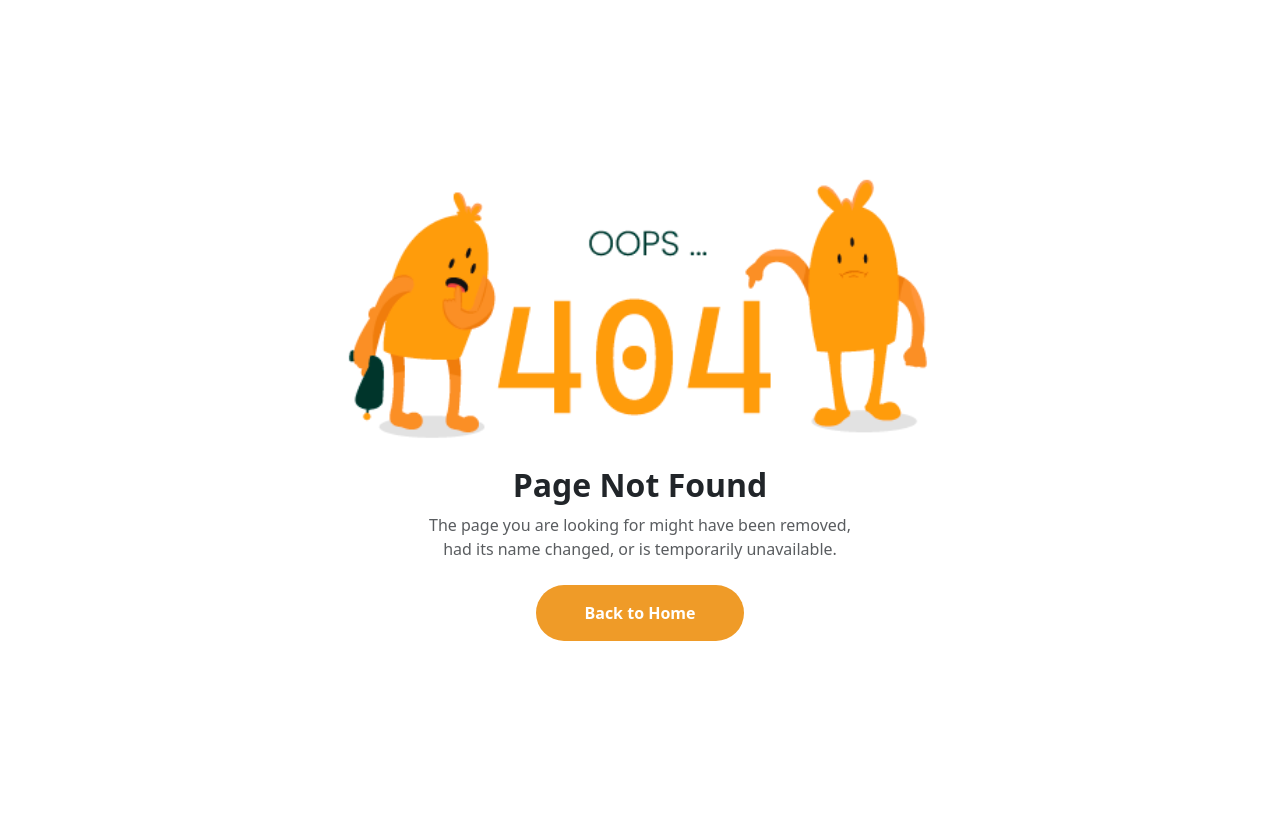
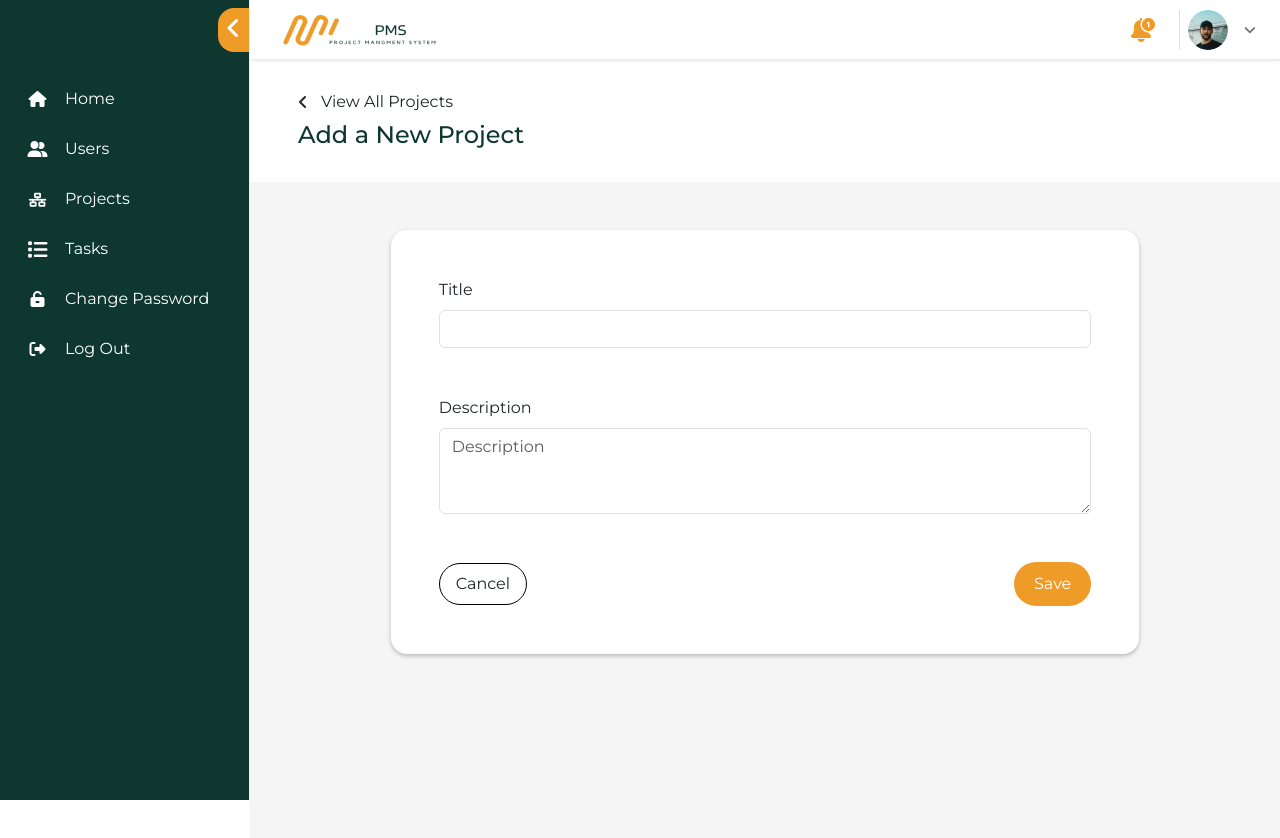
Before and after one commit to shima2468/PMS-Project, a React (Vite) app: page /dashboard/projects/new-project in a window 1280 px wide. Before the commit this address had no page. Shown: the top 838 px of the page. Before the commit the page ends 800 px from the top, so only its background shows below. Built offline with nearby package versions, Linux system fonts and the light colour scheme; sample sign-in values are in the browser's storage.

Commit message:
HS-Add-update-Project

```diff
--- a/index.html
+++ b/index.html
@@ -2,14 +2,21 @@
 <html lang="en">
   <head>
     <meta charset="UTF-8" />
+
     <link rel="icon" type="image/svg+xml" href="/vite.svg" />
     <link
             rel="stylesheet"
            href="https://cdn.jsdelivr.net/npm/bootstrap-icons@1.11.3/font/bootstrap-icons.css"
   />
 
+
+    <link rel="icon" type="image/svg+xml" href="./src/assets/images/PMS 3.png" />
+
     <meta name="viewport" content="width=device-width, initial-scale=1.0" />
-    <title>Vite + React + TS</title>
+    <title>PMS</title>
+    <link rel="preconnect" href="https://fonts.googleapis.com">
+<link rel="preconnect" href="https://fonts.gstatic.com" crossorigin>
+<link href="https://fonts.googleapis.com/css2?family=Montserrat:ital,wght@0,100..900;1,100..900&display=swap" rel="stylesheet">
   </head>
   <body>
     <div id="root"></div>
--- a/package.json
+++ b/package.json
@@ -26,6 +26,7 @@
   "devDependencies": {
     "@eslint/js": "^9.25.0",
     "@types/react": "^19.1.2",
+    "@types/react-bootstrap": "^1.0.1",
     "@types/react-dom": "^19.1.2",
     "@vitejs/plugin-react": "^4.4.1",
     "eslint": "^9.25.0",
--- a/src/App.tsx
+++ b/src/App.tsx
@@ -51,7 +51,8 @@ function App() {
       children: [
         { index: true, element: <Dashboard /> },
         { path: "projects", element: <ProjectsList /> },
-        { path: "projectData", element: <ProjectsData /> },
+        { path: "projects/new-project", element: <ProjectsData /> },
+        { path: "projects/:projectId", element: <ProjectsData /> },
         { path: "tasks", element: <TasksList /> },
         { path: "tasksData", element: <TasksData /> },
         { path: "users", element: <UsersList /> },
--- a/src/Modules/Projects/Components/ProjectsData/ProjectsData.tsx
+++ b/src/Modules/Projects/Components/ProjectsData/ProjectsData.tsx
@@ -1,11 +1,132 @@
-import React from 'react';
-
+import { useNavigate, useParams } from "react-router-dom";
+import Header from "../../../Shared/Components/Header/Header";
+import { useForm } from "react-hook-form";
+import { requiredValidation } from "../../../../Services/Vaildition";
+import { axiosInstance, PROJECTS_URLS } from "../../../../Services/url";
+import toast from "react-hot-toast";
+import { useEffect } from "react";
+interface FormData {
+  title: string;
+  description: string;
+}
 const ProjectsData = () => {
-    return (
-        <div>
-
+    const navigate = useNavigate();
+  const { projectId } = useParams();
+  const {
+    handleSubmit,
+    formState: { errors, isSubmitting },
+    register,
+    setValue,
+  } = useForm<FormData>({ mode: "onChange" });
+  const onSubmit = async (data: FormData): Promise<void> => {
+    try {
+      const res = await axiosInstance[projectId ? "put" : "post"](
+        projectId
+          ? PROJECTS_URLS.UPDATE_PROJECT(projectId)
+          : PROJECTS_URLS.ADD_PROJECT,
+        data
+      );
+      toast.success(
+        projectId
+          ? res?.data?.message || "Project updated successfully!"
+          : res?.data?.message || "Project added successfully!"
+      );
+      navigate("/dashboard/projects");
+    } catch (error: any) {
+      toast.error(
+        projectId
+          ? error?.response?.data?.message || "Failed To Update Project"
+          : error?.response?.data?.message || "Failed To Add Project "
+      );
+    }
+  };
+  useEffect(() => {
+    if (projectId) {
+      const getProjectDetails = async () => {
+        try {
+          const res = await axiosInstance.get(
+            PROJECTS_URLS.GET_PROJECT_BY_ID(projectId)
+          );
+          const { data } = res;
+          setValue("title", data.title);
+          setValue("description", data.description);
+        } catch (error: any) {
+          console.log(error);
+        }
+      };
+      getProjectDetails();
+    }
+  }, [projectId, setValue]);
+  return (
+    <>
+      <Header
+        showBackButton={true}
+        title="Add a New Project"
+        items="Projects"
+      />
+      <div className="container-fluid form-background">
+        <div className="row justify-content-center">
+          <div className="col-md-9">
+            <form
+              className="add-update-form bg-white p-5 rounded-4 mt-5"
+              onSubmit={handleSubmit(onSubmit)}
+            >
+              <div
+                className={`form-group ${errors.title ? "has-error" : ""} mb-5`}
+              >
+                <label htmlFor="projectName" className="mb-2">
+                  Title
+                </label>
+                <input
+                  type="text"
+                  className="form-control input mb-3"
+                  id="projectName"
+                  placeholder="Name"
+                  {...register("title", requiredValidation)}
+                />
+                {errors.title && (
+                  <span className="text-danger">{errors?.title?.message}</span>
+                )}
+              </div>
+              <div className="form-group mb-5">
+                <label htmlFor="projectDescription" className="mb-2">
+                  Description
+                </label>
+                <textarea
+                  className="form-control input mb-3"
+                  id="projectDescription"
+                  rows={3}
+                  placeholder="Description"
+                  {...register("description", requiredValidation)}
+                />
+                {errors.description && (
+                  <span className="text-danger">
+                    {errors?.description?.message}
+                  </span>
+                )}
+              </div>
+              <div className="d-flex justify-content-between align-items-center">
+                <button
+                  type="button"
+                  className="btn bg-transparent border-black rounded-5 px-3 py-2"
+                  onClick={()=>{navigate("/dashboard/projects")}}
+                  disabled={isSubmitting}
+                >
+                  Cancel
+                </button>
+                <button
+                  type="submit"
+                  disabled={isSubmitting}
+                  className="main-btn"
+                >
+                  {isSubmitting ? "Saving..." : "Save"}
+                </button>
+              </div>
+            </form>
+          </div>
         </div>
-    );
-}
-
+      </div>
+    </>
+  );
+};
 export default ProjectsData;
--- a/src/Modules/Projects/Components/ProjectsList/ProjectsList.tsx
+++ b/src/Modules/Projects/Components/ProjectsList/ProjectsList.tsx
@@ -1,10 +1,11 @@
-import React from 'react';
+import Header from "../../../Shared/Components/Header/Header";
+
 
 const ProjectsList = () => {
     return (
-        <div>
-
-        </div>
+        <>
+          <Header title="Projects" showAddButton={true} item="Project" path="new-project"/>
+        </>
     );
 }
 
--- a/src/Modules/Shared/Components/Header/Header.tsx
+++ b/src/Modules/Shared/Components/Header/Header.tsx
@@ -1,11 +1,36 @@
-import React from 'react';
+import { Link } from "react-router-dom";
 
-const Header = () => {
-    return (
-        <div>
-
-        </div>
-    );
+interface HeaderProps {
+  showBackButton?: boolean;
+  showAddButton?: boolean;
+  title: string;
+  items?: string;
+  item?:string;
+  path?: string;
 }
 
-export default Header;
+export default function Header({ showBackButton = false, showAddButton = false , title, items, item, path}: HeaderProps) {
+  return (
+    <div className="ps-5 p-4">
+      <div className="d-flex justify-content-between align-items-center">
+        <div>
+          <div className="d-flex align-items-center">
+            {showBackButton && (
+              <>
+                <i className="fa-solid fa-angle-left"></i>
+                <button className="btn navigate-btn">View All {items}</button>
+              </>
+            )}
+          </div>
+          <h1 className="header-title">{title}</h1>
+        </div>
+        {showAddButton && path && (
+          <Link to={path} className="main-btn">
+            <i className="fa-solid fa-plus me-2"></i>
+            <span>Add New {item}</span>
+          </Link>
+        )}
+      </div>
+    </div>
+  );
+}
--- a/src/Modules/Shared/Components/MasterLayout/MasterLayout.tsx
+++ b/src/Modules/Shared/Components/MasterLayout/MasterLayout.tsx
@@ -4,14 +4,14 @@ import SideBar from "../SideBar/SideBar";
 
 const MasterLayout = () => {
   return (
-    <div className="d-flex flex-column" style={{ minHeight: "100vh" }}>
-      <Navbar />
-      <div className="d-flex flex-grow-1">
-        <SideBar />
+    <div className="d-flex">
+      <div className=" position-sticky top-0  vh-100 ">
+         <SideBar />
+         </div>
         <div className="w-100">
+           <Navbar />
           <Outlet />
         </div>
-      </div>
     </div>
   );
 };
--- a/src/Modules/Shared/Components/Navbar/Navbar.tsx
+++ b/src/Modules/Shared/Components/Navbar/Navbar.tsx
@@ -9,7 +9,7 @@ const Navbar = () => {
 
 
   return (
-    <div className="custom-navbar d-flex justify-content-between align-items-center bg-white px-4 py-2 shadow-sm">
+    <div className="custom-navbar d-flex justify-content-between align-items-center bg-white px-4 py-2 ">
       <img src={Logo} alt="Logo" className="logo-img img-fluid" />
       <div className="d-flex align-items-center gap-4">
         <img
--- a/src/Services/url.tsx
+++ b/src/Services/url.tsx
@@ -31,3 +31,13 @@ export const USERS_URLS ={
     GET_USER_PROFILE: (id: string) => `/Users/${id}`,
 
 }
+// ****************** PROJECTS **********************
+export const PROJECTS_URLS = {
+    GET_ALL_PROJECTS_MANGER: `/Project/manger`,
+    GET_ALL_PROJECTS_EMPLOYEE: `/Project/employee`,
+    GET_PROJECT_BY_ID: (id: string) => `/Project/${id}`,
+    ADD_PROJECT: `/Project`,
+    UPDATE_PROJECT: (id: string) => `/Project/${id}`,
+    DELETE_PROJECT: (id: string) => `/Project/${id}`,
+
+}
--- a/src/index.css
+++ b/src/index.css
@@ -1,7 +1,16 @@
 :root {
   --main-color: rgba(239, 155, 40, 1);
+
   --second-color: #0e382f;
+
 }
+
+ body{
+  font-family: "Montserrat", sans-serif !important;
+    margin: 0;
+  padding: 0;
+}
+
 
 .auth-container {
   background: #315951e5;
@@ -20,7 +29,9 @@
   content: "";
   width: 16px;
   height: 4px;
-  background-color: rgba(239, 155, 40, 1);
+
+  background-color: var(--main-color);
+
   position: absolute;
   bottom: -3px;
   left: 2px;
@@ -41,7 +52,9 @@
   color: #ccc !important;
   opacity: 1;
 }
-
+.input:hover{
+  border: 1px solid var(--main-color) !important;
+}
 .password-toggle {
   position: absolute;
   right: 10px;
@@ -104,10 +117,15 @@ input:active {
   padding-top: 2rem;
 }
 
+
 .Navbar-shadow {
   background: rgba(255, 255, 255, 1);
   box-shadow: 0px 1px 4px rgba(0, 0, 0, 0.15);
   height: 56px;
+}
+.custom-navbar{
+  box-shadow: 0px 1px 4px 0px #00000026 !important;
+
 }
 
 .sidebar-cont .ps-sidebar-container {
@@ -133,3 +151,43 @@ input:active {
   background-color: transparent !important;
   font-weight: bold;
 }
+
+/* header */
+.navigate-btn{
+  font-size: 14px;
+}
+.header-title{
+  color: var(--second-color);
+  font-weight: 500;
+  font-size: 24px;
+}
+/* projects data*/
+.form-background{
+  background-color: #F5F5F5;
+  min-height: 100vh;
+}
+
+
+.add-update-form{
+   border-radius: 16px;
+  box-shadow: 0px 2px 4px 0px #00000040;
+  -webkit-border-radius: 16px;
+  -moz-border-radius: 16px;
+  -ms-border-radius: 16px;
+  -o-border-radius: 16px;
+
+
+}
+.main-btn{
+  padding: 10px 20px;
+  border: none;
+  border-radius: 24px;
+  -webkit-border-radius: 24px;
+  -moz-border-radius: 24px;
+  -ms-border-radius: 24px;
+  -o-border-radius: 24px;
+  background-color: var(--main-color);
+  color: white;
+  font-size: 16px;
+  text-decoration: none;
+}
```
Also changed, not shown: 1 other file (tests, documents, lock files or other folders).
